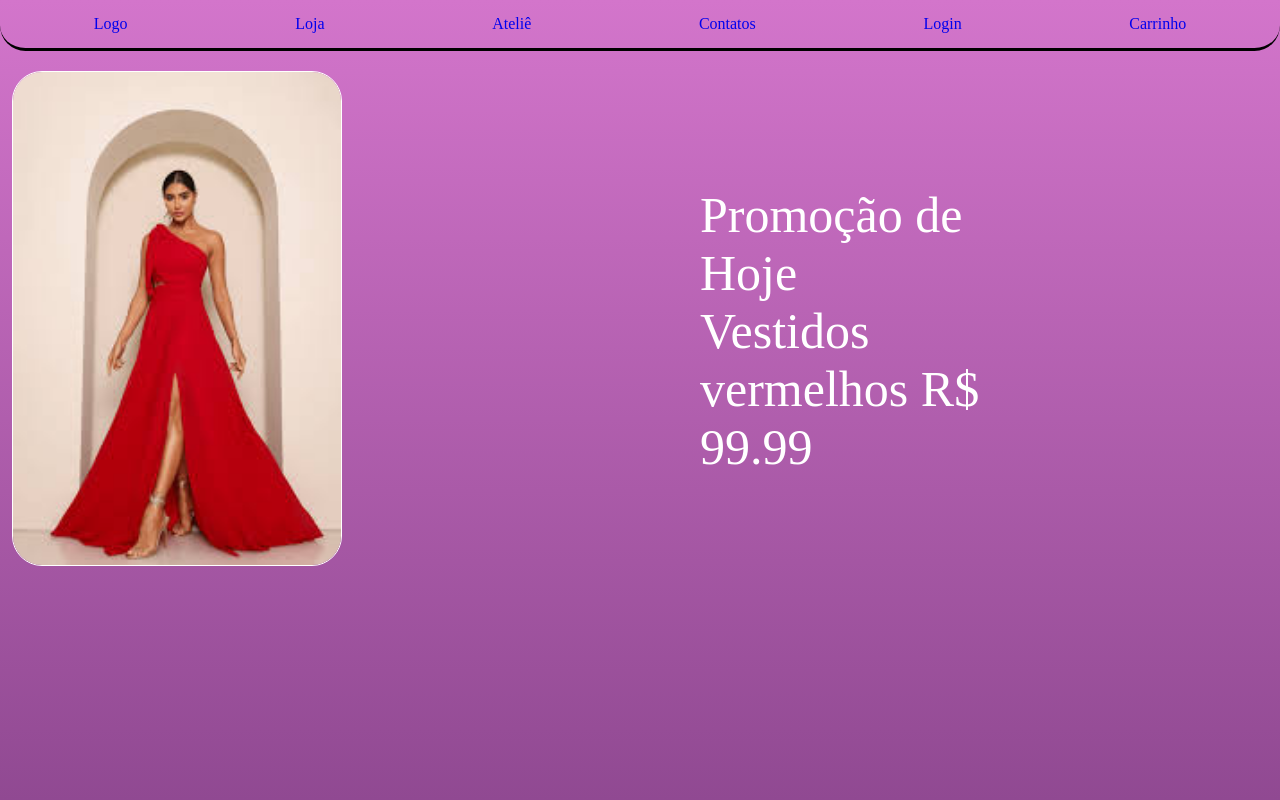
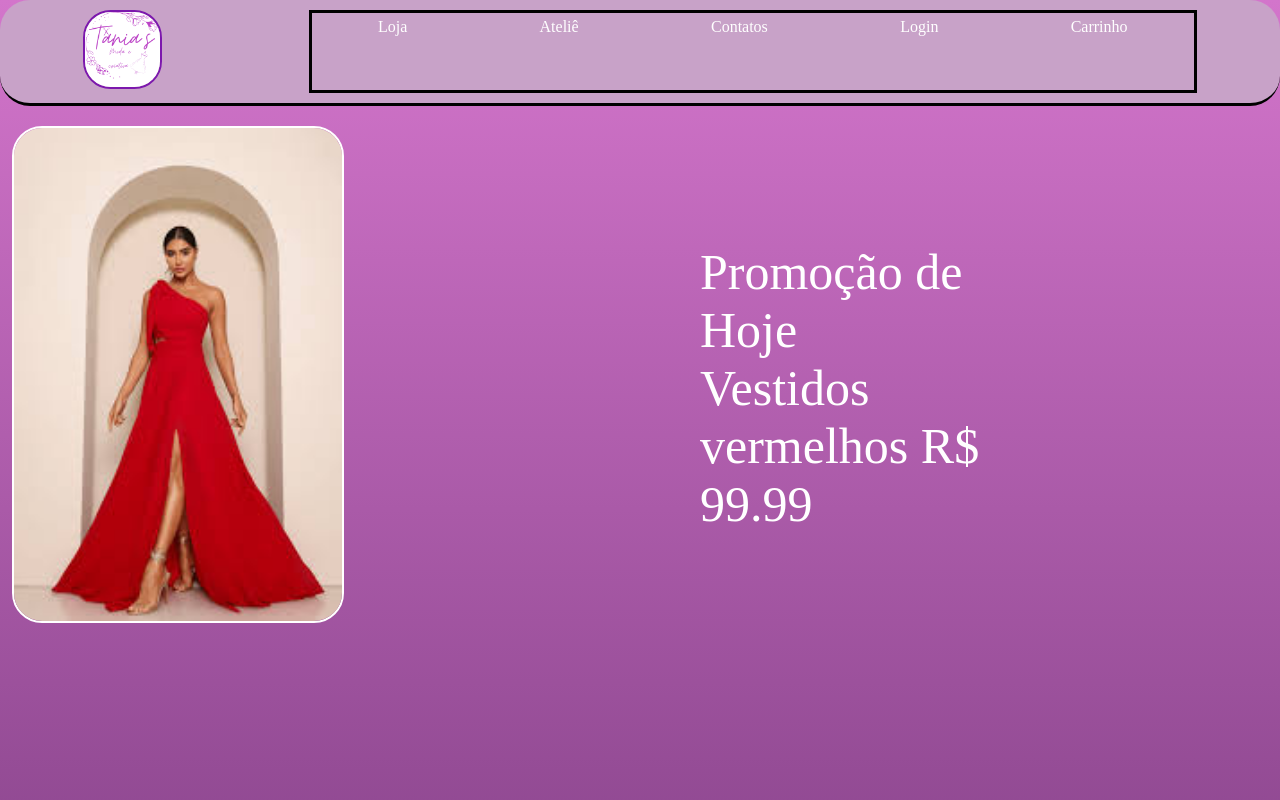
Before and after one commit to HelenTania/site-helen, a plain HTML site: page site/index.html in a window 1280 px wide. Shown: the top 800 px of the page. Drawn offline with Linux system fonts and the light colour scheme.

Commit message:
Add files via upload

```diff
--- a/site/index.html
+++ b/site/index.html
@@ -1,5 +1,5 @@
 <!--Código desenvolvido por
-Heitor Lima de Arruda.
+Helen Tânia de Arruda.
 site: "Tânia's Ateliê"-->
 
 <DOCTYPE html>
@@ -8,11 +8,14 @@ site: "Tânia's Ateliê"-->
 	<head>
 
 		<meta charset="UTF-8">
+	    <meta name="viewport" content="width=device-width, initial-scale=1.0">
 
 		<title>Tânia's Ateliê</title>
 
 		<link rel="stylesheet" href="recursos/css/estilo.css">
-
+		<link rel="preconnect" href="https://fonts.googleapis.com">
+		<link rel="preconnect" href="https://fonts.gstatic.com" crossorigin>
+		<link href="https://fonts.googleapis.com/css2?family=Libre+Baskerville:ital,wght@0,400;0,700;1,400&family=Merriweather:ital,wght@0,300;0,400;0,700;0,900;1,300;1,400;1,700;1,900&family=Noto+Serif:ital,wght@0,100..900;1,100..900&family=Satisfy&display=swap" rel="stylesheet">
 	</head>
 
 	<body>
@@ -20,16 +23,17 @@ site: "Tânia's Ateliê"-->
 		<header>
 
 			<nav>
-
 				<ul>
 
-					<li><a href="#">Logo</a></li>
-					<li><a href="#">Loja</a></li>
-					<li><a href="#">Ateliê</a></li>
-					<li><a href="#">Contatos</a></li>
-					<li id="cadastrar"><a href="#">Login</a></li>
-					<li><a href="#">Carrinho</a></li>
+					<li><img src="recursos/imagens/mini_logo2.png" alt="promoção"></li>
 
+						<div id="texto">
+							<li><a href="#">Loja</a></li>
+							<li><a href="#">Ateliê</a></li>
+							<li><a href="#">Contatos</a></li>
+							<li id="cadastrar"><a href="#">Login</a></li>
+							<li><a href="#">Carrinho</a></li>
+						</div>
 				</ul>
 
 			</nav>
@@ -78,6 +82,7 @@ site: "Tânia's Ateliê"-->
 			</div>
 		</section>
 
+
 	</body>
 
 </html>
--- a/site/recursos/css/estilo.css
+++ b/site/recursos/css/estilo.css
@@ -20,11 +20,11 @@ header{
 
 }
 
-/*header:hover{
+header:hover{
 
 	background: #C8A2C8;
 
-}*/
+}
 header nav{
 
 	padding: 10px;
@@ -37,21 +37,39 @@ header nav ul{
 	justify-content:space-around;
 
 }
+header nav ul #texto li {
+	list-style-type: none;
+	padding: 5px;
+
+
+
+}
+header nav ul #texto{
+	display:flex;
+	width: 70%;
+	border: 3px solid black;
+	justify-content:space-around;
+
+}
 header nav ul li{
 
-	padding: 5px;
 	list-style-type: none;
+}
+header nav ul li img{
+	width:75px;
+	border-radius:35%;
+	border: 2px solid #7C18AD;
+}
+header nav ul #texto li a{
 
-}
-header nav ul li a{
-
-	text-decoration: none;
-
+	text-decoration:none;
+	font-size-adjust: 20px;
+	font-family: lucida calligraphy;
+	color: white;
 }
 
-header nav ul li a:hover{
+header nav ul #texto li a:hover{
 
-	color: #FFC1F8;
 
 }
 
@@ -75,7 +93,7 @@ section #esquerda img{
 
 	width: 57%;
 	border-radius: 30px;
-    border: 1px solid white;
+    border: 2px solid white;
 }
 
 section #direita p{
@@ -97,11 +115,12 @@ section #produtos{
 	width: 200px;
 	height: 200px;
 	border-radius: 30px;
-	border: 1px solid white;
+	border: 2px solid white;
 	margin: 10px;
 }
  #produtos p{
 	 color: white;
 	 font-size: 20px;
+	 font-family:
 
 }
```
Also changed, not shown: site/recursos/imagens/mini_logo.png (added), site/recursos/imagens/mini_logo2.png (added).
